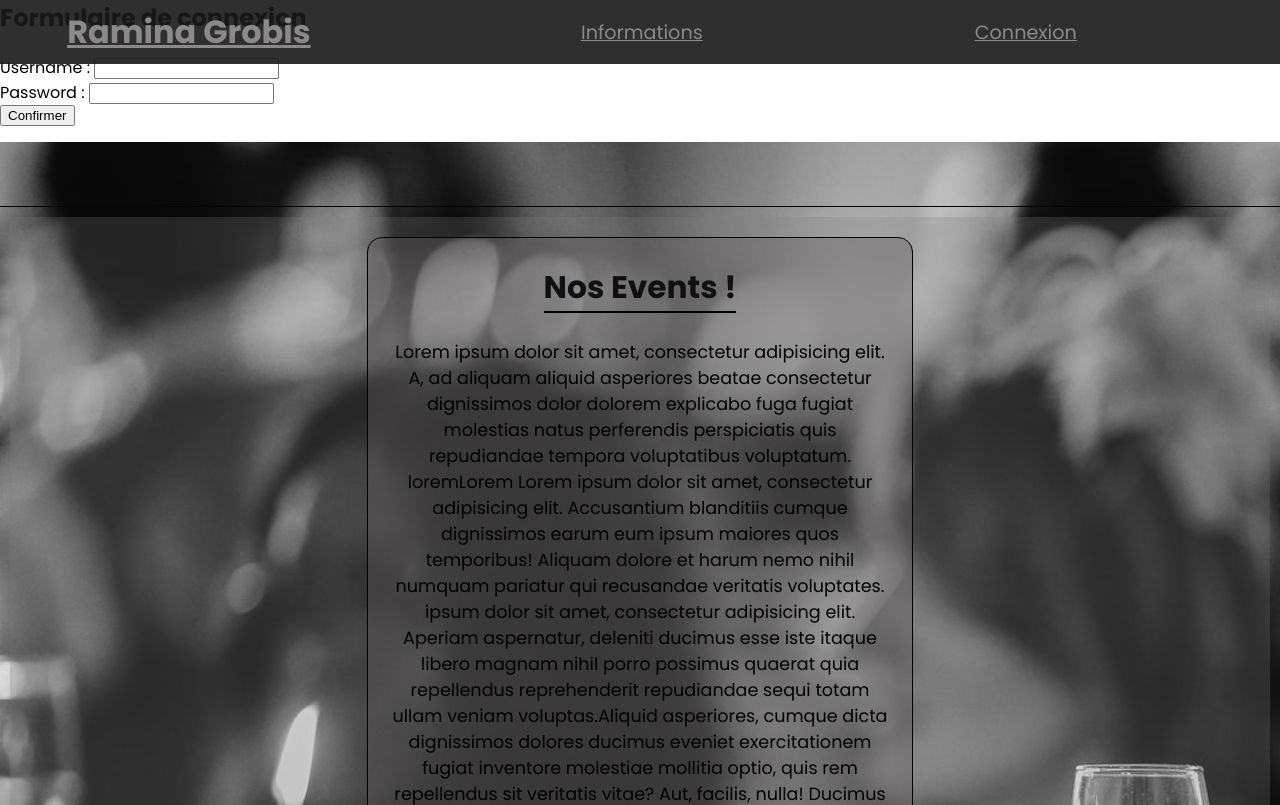
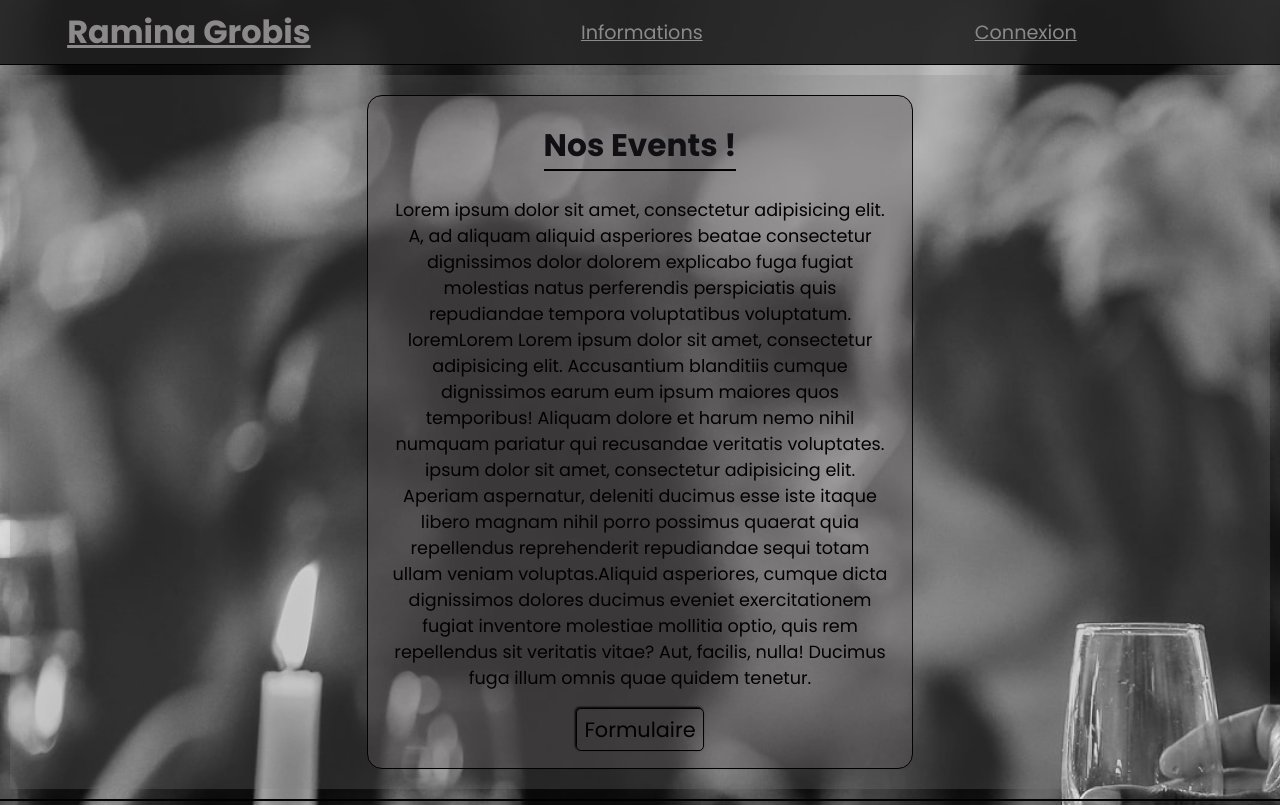
Before and after one commit to Ashriga/RaminaGrobis, a PHP site: page / in a window 1280 px wide. Shown: the top 805 px of the page. Run offline with PHP 8.4, Linux system fonts and the light colour scheme; some libraries are stand-ins or nearby versions.

Commit message:
Fin de la page d'accueil, modification effectuées.

```diff
--- a/raminagrobis/parts_site/assets/css/style.css
+++ b/raminagrobis/parts_site/assets/css/style.css
@@ -1,7 +1,6 @@
 :root {
     --color-header-onscroll: #F7F7F7;
 }
-
 
 body {
     box-sizing: border-box;
@@ -21,10 +20,10 @@
     width: 100%;
     align-items: center;
     justify-content: space-around;
-    z-index: 10000;
+    z-index: 100;
     position: fixed;
     top: 0;
-    background-color: rgba(26, 26, 26, 0.904);
+    background-color: rgba(32, 32, 32, 0.904);
     color: rgb(139, 137, 137);
     transition: all 0.6s ease-in-out;
 }
@@ -34,6 +33,16 @@
     color: var(--color-header-onscroll);
     text-decoration: none;
     border-bottom: solid 1px var(--color-header-onscroll);
+}
+
+.div-title-logo {
+    display: flex;
+    align-items: center;
+}
+
+.fa-cat {
+    font-size: 4.7rem;
+    color: rgb(143, 143, 143);
 }
 
 .title {
@@ -87,6 +96,82 @@
     background-size: cover;
     background-attachment: scroll;
     padding: 8vh 0 0 0;
+}
+
+/* ------------ Formulaire-connexion ------------ */
+
+.grey-overlay {
+    height: 100vh;
+    width: 100vw;
+    z-index: 1000;
+    position: fixed;
+    background-color: rgba(65, 62, 62, 0.774);
+    display: flex;
+    justify-content: center;
+    align-items: center;
+}
+
+.section-form-connexion {
+    height: 70%;
+    width: 80%;
+    display: flex;
+    justify-content: center;
+    align-items: center;
+    z-index: 2000;
+}
+
+.border-formulaire-connexion {
+    width: 30%;
+    height: 60%;
+    display: flex;
+    flex-direction: column;
+    justify-content: center;
+    align-items: center;
+    border: solid 2px black;
+    border-radius: 10px;
+    font-size: 1.3rem;
+    background-color: rgba(182, 182, 182, 0.493);
+}
+
+.form-title {
+    border-bottom: solid 3px black;
+}
+
+.form-connexion {
+    height: 50%;
+    width: 80%;
+    display: flex;
+    flex-direction: column;
+    justify-content: space-around;
+    align-items: center;
+}
+
+.div-input-label {
+    display: flex;
+    flex-direction: column;
+    width: 85%;
+    font-size: 1.5rem;
+}
+
+.div-input-label input {
+    padding: 4px;
+    border-radius: 10px;
+    font-size: 1.3rem;
+}
+
+.btn-submit {
+    padding: 5px 15px;
+    border-radius: 10px;
+    font-size: 1.4rem;
+    box-shadow: -1px -1px 2px;
+    transition: all ease-in 2s;
+}
+
+.btn-submit:hover {
+    box-shadow: -2px -2px 2px;
+    color: #FFF;
+    border: solid #FFF 1px;
+    background-color: #343232;
 }
 
 /* ------------ Sections ------------ */
@@ -157,7 +242,7 @@
     border-radius: 5px;
     padding: 5px 7px;
     box-shadow: -1px -1px 2px;
-    transition: all ease-in 3s;
+    transition: all ease-in 2s;
 }
 
 .link-btn:hover {
@@ -166,3 +251,7 @@
     border: solid #FFF 1px;
     background-color: #343232;
 }
+
+.hidden {
+    display: none;
+}
--- a/raminagrobis/parts_site/assets/javascript/app.js
+++ b/raminagrobis/parts_site/assets/javascript/app.js
@@ -28,3 +28,29 @@
     }
 
 });
+
+// ------------------------- OVERLAY CONNEXION ------------------------------
+
+const overlayConnexion = document.getElementById("overlay-connexion");
+const homeHero = document.getElementById("home-hero");
+const homeCard = document.getElementById("home-card");
+const btnConnexion = document.getElementById("btn-connexion");
+
+btnConnexion.addEventListener("click", () => {
+    // Fonction pour faire apparaitre le form de connexion
+    homeHero.classList.add("hidden");
+    homeCard.classList.add("hidden");
+
+    overlayConnexion.classList.remove("hidden");
+})
+
+
+// Attention ne pas dblclick rapidement sur le formulaire, cela l'enlèverait.
+
+overlayConnexion.addEventListener("dblclick", () => {
+    // Fonction pour faire disparaitre le formulaire de connexion
+    overlayConnexion.classList.add("hidden");
+
+    homeHero.classList.remove("hidden");
+    homeCard.classList.remove("hidden");
+})
--- a/raminagrobis/parts_site/formulaire-connexion.php
+++ b/raminagrobis/parts_site/formulaire-connexion.php
@@ -4,14 +4,15 @@
 -->
 
 
-<div class="grey-overlay hidden">
+<div class="grey-overlay hidden" id="overlay-connexion">
 
+    <div class="section-form-connexion">
         <!-- Div contenant titre et formulaire -->
         <div class="border-formulaire-connexion">
 
-        <h2 class="form-title">Formulaire de connexion</h2>
+            <h2 class="form-title">Sign In</h2>
 
-        <form action="#" method="get">
+            <form action="#" method="get" class="form-connexion">
                 <div class="div-input-label">
                     <label for="username-connexion">Username : </label>
                     <input type="text" name="username-connexion" id="username-connexion">
@@ -25,6 +26,8 @@
                 <input type="submit" value="Confirmer" id="submit-connexion" class="btn-submit">
             </form>
         </div>
+    </div>
+
 
 
 </div>
--- a/raminagrobis/parts_site/header.php
+++ b/raminagrobis/parts_site/header.php
@@ -23,7 +23,7 @@
 
 <header id="header">
     <div class="div-title-logo">
-        <i class="fad fa-cat"></i>
+        <a href="index.php"><i class="fad fa-cat"></i></a>
         <h1 class="title">Ramina Grobis</h1>
     </div>
 
```
Lines whose indentation alone changed are shown as unchanged.
